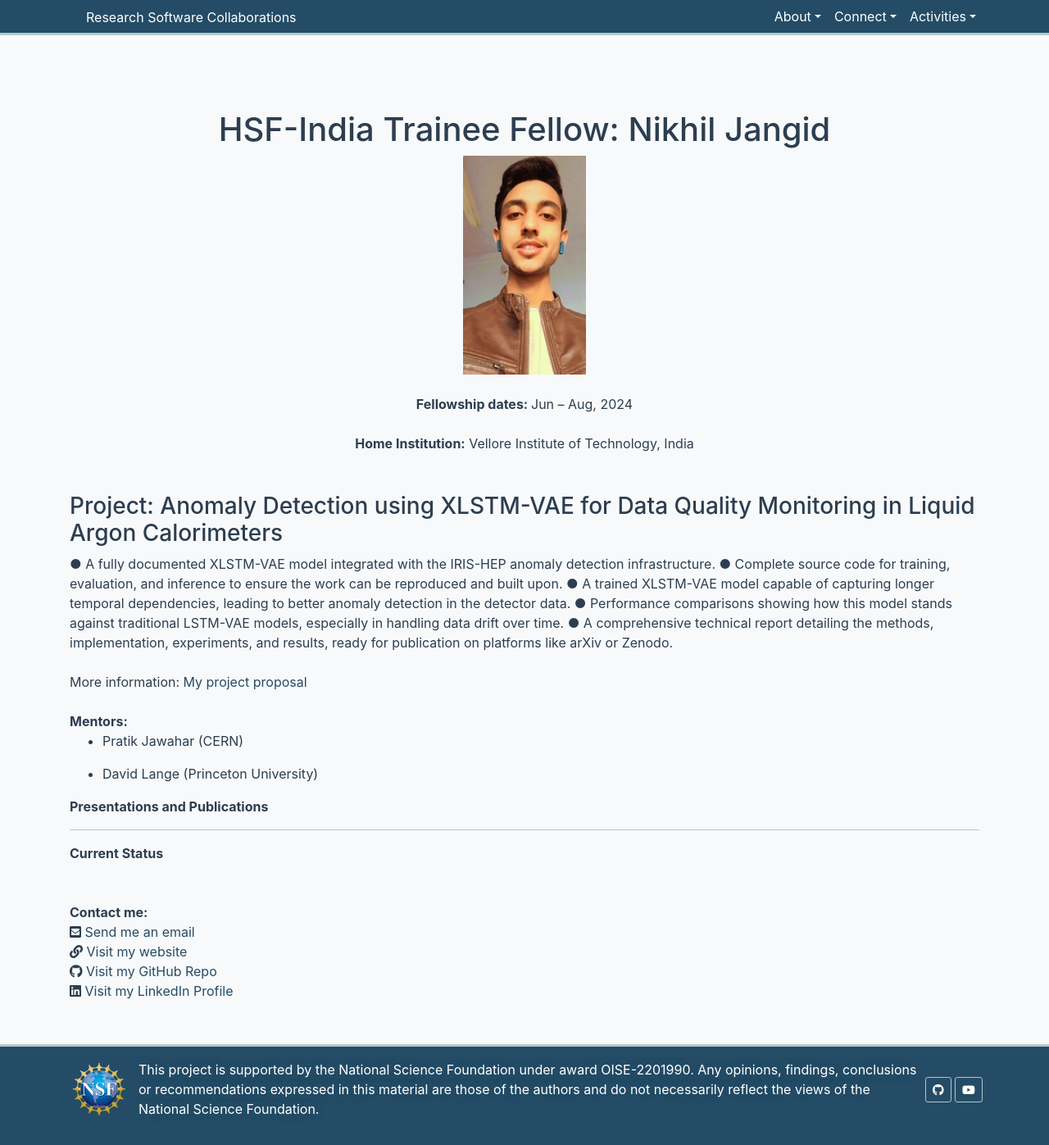
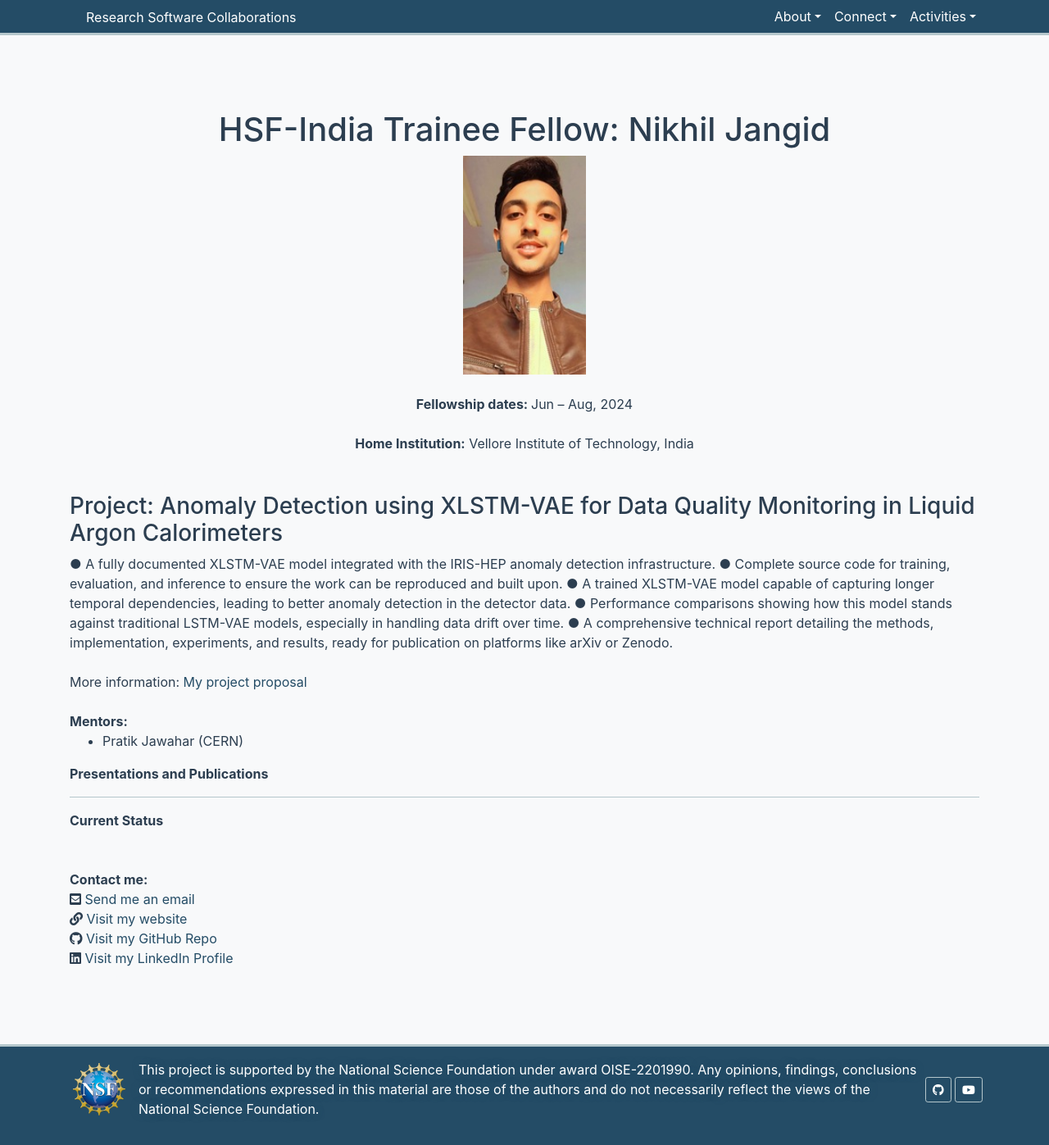
Before and after one commit to research-software-collaborations/research-software-collaborations.github.io, a Jekyll site: the page built from pages/trainees/njangid22.md, in a window 1280 px wide and 1397 px high. Shown: the whole window at 82% size. Built offline with Jekyll 4.4.1, drawn with Linux system fonts in a browser that asks for light colours; cached includes are drawn as plain includes.

Commit message:
Update pages/trainees/njangid22.md
Co-authored-by: David Lange <David.Lange@cern.ch>

```diff
--- a/pages/trainees/njangid22.md
+++ b/pages/trainees/njangid22.md
@@ -21,7 +21,6 @@ project_goal: >
   ● A comprehensive technical report detailing the methods, implementation, experiments, and results, ready for publication on platforms like arXiv or Zenodo.
 mentors:
 - Pratik Jawahar (CERN)
-- David Lange (Princeton University)
 proposal: /assets/pdf/Anomaly Detection using XLSTM VAE.pdf
 presentations:
 github-username: njangid22
```
